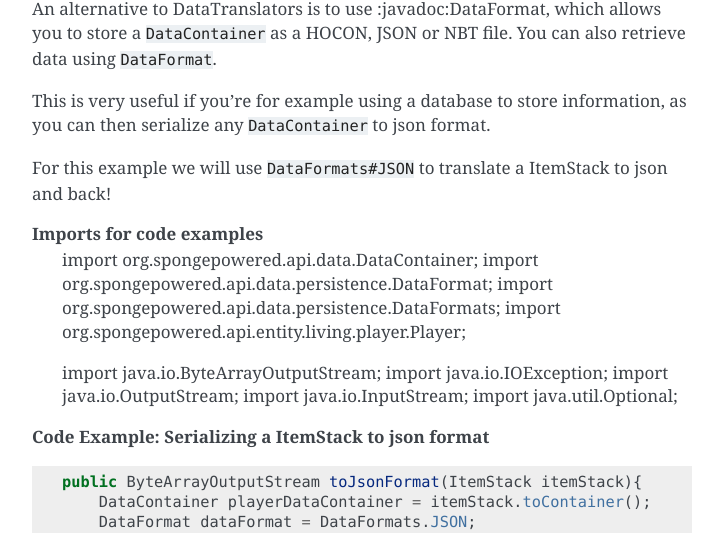
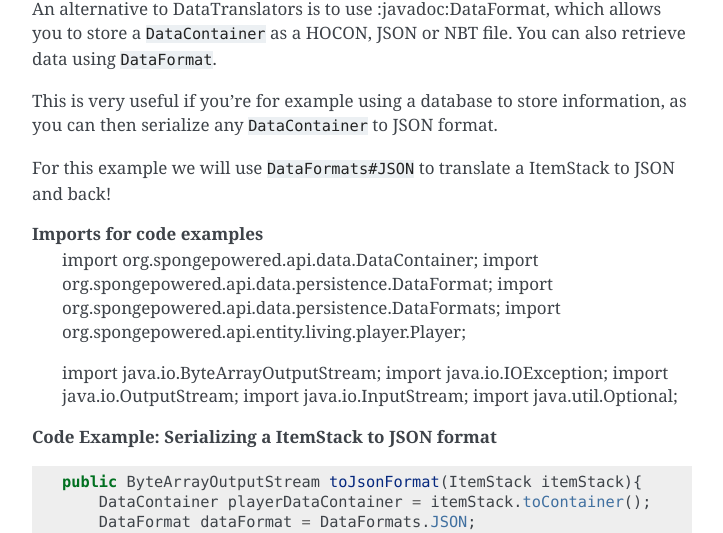
Before and after one commit to SpongePowered/SpongeDocs, a Sphinx documentation site: the page built from source/plugin/data/serialization.rst, in a window 1280 px wide and 900 px high, scrolled down 2402 px. Shown: the part 147-680 px from the top of the window, without its empty margins (388-1111 px from the left). Built offline with Sphinx 7.4.7, drawn with Linux system fonts in a browser that asks for light colours; pages that are not in the unit, such as notebooks, are missing from menus; cross-references to code outside the pages are shown as plain code.

Commit message:
fixed JSON formatting

```diff
--- a/source/plugin/data/serialization.rst
+++ b/source/plugin/data/serialization.rst
@@ -131,9 +131,9 @@ DataFormat
 ==========
 An alternative to DataTranslators is to use :javadoc:DataFormat, which allows you to store a ``DataContainer`` as a HOCON, JSON or NBT file. You can also retrieve data using ``DataFormat``.
 
-This is very useful if you're for example using a database to store information, as you can then serialize any ``DataContainer`` to json format.
+This is very useful if you're for example using a database to store information, as you can then serialize any ``DataContainer`` to JSON format.
 
-For this example we will use :javadoc:`DataFormats#JSON` to translate a ItemStack to json and back!
+For this example we will use :javadoc:`DataFormats#JSON` to translate a ItemStack to JSON and back!
 
 **Imports for code examples**
     import org.spongepowered.api.data.DataContainer;
@@ -147,7 +147,7 @@ For this example we will use :javadoc:`DataFormats#JSON` to translate a ItemStac
     import java.io.InputStream;
     import java.util.Optional;
 
-**Code Example: Serializing a ItemStack to json format**
+**Code Example: Serializing a ItemStack to JSON format**
 
 .. code-block:: java
 
```
